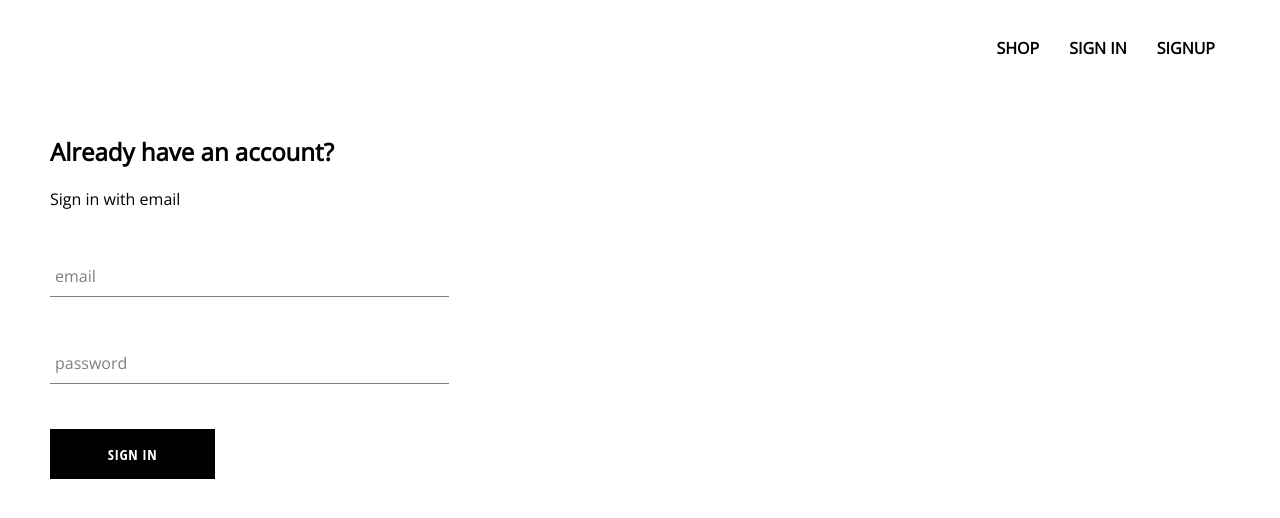
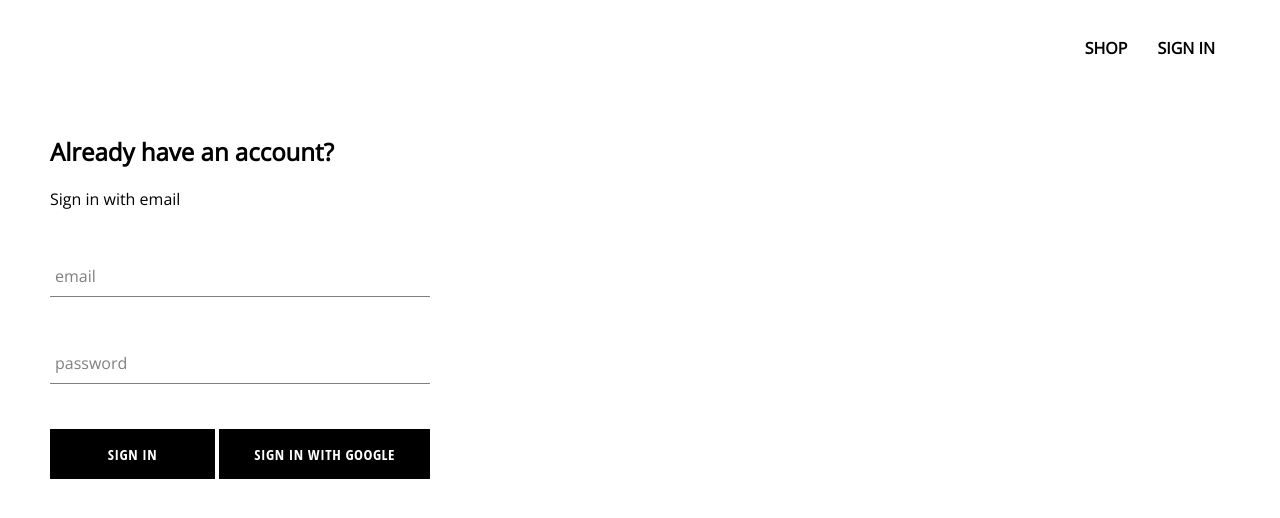
Before and after one commit to venkatexh/react-ecommerce-site, a React (Create React App) app: page /signin in a window 1280 px wide. Shown: the top 518 px of the page. Built offline with nearby package versions, Linux system fonts and the light colour scheme; no server answers; some icons are missing.

Commit message:
integrate firebase and add google signin

```diff
--- a/package.json
+++ b/package.json
@@ -6,6 +6,7 @@
     "@testing-library/jest-dom": "^5.11.6",
     "@testing-library/react": "^11.2.2",
     "@testing-library/user-event": "^12.6.0",
+    "firebase": "^8.2.1",
     "node-sass": "^4.14.1",
     "react": "^17.0.1",
     "react-dom": "^17.0.1",
--- a/public/index.html
+++ b/public/index.html
@@ -27,7 +27,7 @@
 
 	  <link rel="preconnect" href="https://fonts.gstatic.com">
 <link href="https://fonts.googleapis.com/css2?family=Open+Sans&display=swap" rel="stylesheet">
-    <title>React App</title>
+    <title>Ecomm Site</title>
   </head>
   <body>
     <noscript>You need to enable JavaScript to run this app.</noscript>
--- a/src/App.css
+++ b/src/App.css
@@ -8,3 +8,6 @@ a {
 	color: black;
 	font-weight: bold;
 }
+* {
+	box-sizing: border-box;
+}
--- a/src/App.js
+++ b/src/App.js
@@ -1,14 +1,38 @@
 import './App.css';
+import React from 'react'
 import { Switch, Route } from 'react-router-dom'
 import Homepage from './pages/homepage/homepage.component'
 import ShopPage from './pages/shop/shop.component'
 import Header from './components/header/header.component'
 import SignInSignupPage from './pages/signin-signup/signin-signup.component'
+import { auth } from './firebase/firebase.utils'
 
-function App() {
-	return (
+class App extends React.Component {
+	constructor() {
+		super()
+
+		this.state = {
+			currentUser: null
+		}
+	}
+
+	unsubscribeFromAuth = null;
+
+	componentDidMount() {
+		this.unsubscribeFromAuth = auth.onAuthStateChanged(user => {
+			this.setState({currentUser: user})
+			console.log(user)
+		})
+	}
+
+	componentWillUnmount() {
+		this.unsubscribeFromAuth()
+	}
+
+	render() {
+		return (
 		<div>
-			<Header />
+			<Header currentUser={this.state.currentUser} />
 			<Switch>
 				<Route exact path='/' component={Homepage} />
 				<Route path='/shop' component={ShopPage} />
@@ -16,5 +40,7 @@ function App() {
 			</Switch>
 		</div>
 	)
+	}
+
 }
 export default App;
--- a/src/components/custom-button/custom-button.component.jsx
+++ b/src/components/custom-button/custom-button.component.jsx
@@ -1,8 +1,8 @@
 import React from 'react'
 import './custom-button.styles.scss'
 
-const CustomButton = ({children, ...otherProps}) => (
-	<button className='custom-button' {...otherProps}>
+const CustomButton = ({children, isGoogleSignIn, ...otherProps}) => (
+	<button className={`${isGoogleSignIn ? 'google-sigin' : ''} custom-button`} {...otherProps}>
 		{children}
 	</button>
 )
--- a/src/components/custom-button/custom-button.styles.scss
+++ b/src/components/custom-button/custom-button.styles.scss
@@ -19,4 +19,14 @@
     color: black;
     border: 1px solid black;
   }
+
+  &.google-signin {
+    background-color: #4285f4;
+	color: white;
+
+	&:hover {
+	  background-color: #357ae8;
+	  border: none;
+	}
+  }
 }
--- a/src/components/header/header.component.jsx
+++ b/src/components/header/header.component.jsx
@@ -2,16 +2,20 @@ import React from 'react'
 import './header.styles.scss'
 import { Link } from 'react-router-dom'
 import { ReactComponent as Logo } from '../../assets/logo.svg'
+import { auth } from '../../firebase/firebase.utils'
 
-const Header = () => (
+const Header = ({ currentUser }) => (
 	<div className='header'>
 		<Link to='/' className='logo-container'>
 			<Logo className='logo'/>
 		</Link>
 		<div className='options'>
 			<Link to='/shop' className='option'>SHOP</Link>
-			<Link to='/signin' className='option'>SIGN IN</Link>
-			<Link to='/signup' className='option'>SIGNUP</Link>
+			{
+				currentUser ?
+					<div className='option' onClick={() => auth.signOut()}>SIGN OUT</div>
+					: <Link to='/signin' className='option'>SIGN IN</Link>
+			}
 		</div>
 	</div>
 )
--- a/src/components/header/header.styles.scss
+++ b/src/components/header/header.styles.scss
@@ -24,6 +24,8 @@
 
     .option {
       padding: 5px 15px;
+		cursor: pointer;
+		font-weight: bold;
     }
   }
 }
--- a/src/components/signin/signin.component.jsx
+++ b/src/components/signin/signin.component.jsx
@@ -2,6 +2,7 @@ import React from 'react'
 import './signin.styles.scss'
 import FormInput from '../form-input/form-input.component'
 import CustomButton from '../custom-button/custom-button.component'
+import { signInWithGoogle} from '../../firebase/firebase.utils'
 
 class SignIn  extends React.Component {
 	constructor(props) {
@@ -32,12 +33,17 @@ class SignIn  extends React.Component {
 				<form onSubmit={this.handleSubmit}>
 
 					<FormInput handleChange={this.handleChange} name='email' label='email'
-						value={this.state.email} required />
+						value={this.state.email} />
 
 					<FormInput handleChange={this.handleChange} name='password' type='password' label='password'
-						value={this.state.password} required />
+						value={this.state.password}/>
 
-					<CustomButton type='submit'>Sign in</CustomButton>
+					<div className='buttons'>
+						<CustomButton type='submit'>Sign in</CustomButton>
+						<CustomButton onClick={signInWithGoogle} isGoogleSignIn={true}>Sign in with Google
+						</CustomButton>
+					</div>
+
 
 				</form>
 		</div>
--- a/src/components/signin/signin.styles.scss
+++ b/src/components/signin/signin.styles.scss
@@ -1,6 +1,15 @@
 .sign-in {
-	width: 30vw;
+	width: 380px;
 	display: flex;
 	flex-direction: column;
 	margin: 10px 0;
+
+	.title {
+		margin: 10px 0;
+	}
+
+	.buttons {
+		display: flex;
+		justify-content: space-between;
+	}
 }
--- /dev/null
+++ b/src/firebase/firebase.utils.js
@@ -0,0 +1,25 @@
+import firebase from 'firebase/app'
+import 'firebase/firestore'
+import 'firebase/auth'
+
+const config = {
+    apiKey: "AIzaSyDJ0jqHM_4MgbpN9FuBD2gvvbEGY_E2rdU",
+    authDomain: "react-ecom-5b918.firebaseapp.com",
+    projectId: "react-ecom-5b918",
+    storageBucket: "react-ecom-5b918.appspot.com",
+    messagingSenderId: "587217462408",
+    appId: "1:587217462408:web:ed1391ac366c9c4893ab3d"
+}
+
+firebase.initializeApp(config)
+
+export const auth = firebase.auth()
+export const firestore = firebase.firestore()
+
+const provider = new firebase.auth.GoogleAuthProvider()
+
+provider.setCustomParameters({ prompt: 'select_account'})
+
+export const signInWithGoogle = () => auth.signInWithPopup(provider)
+
+export default firebase
```
Also changed, not shown: 2 other files (tests, documents, lock files or other folders).
